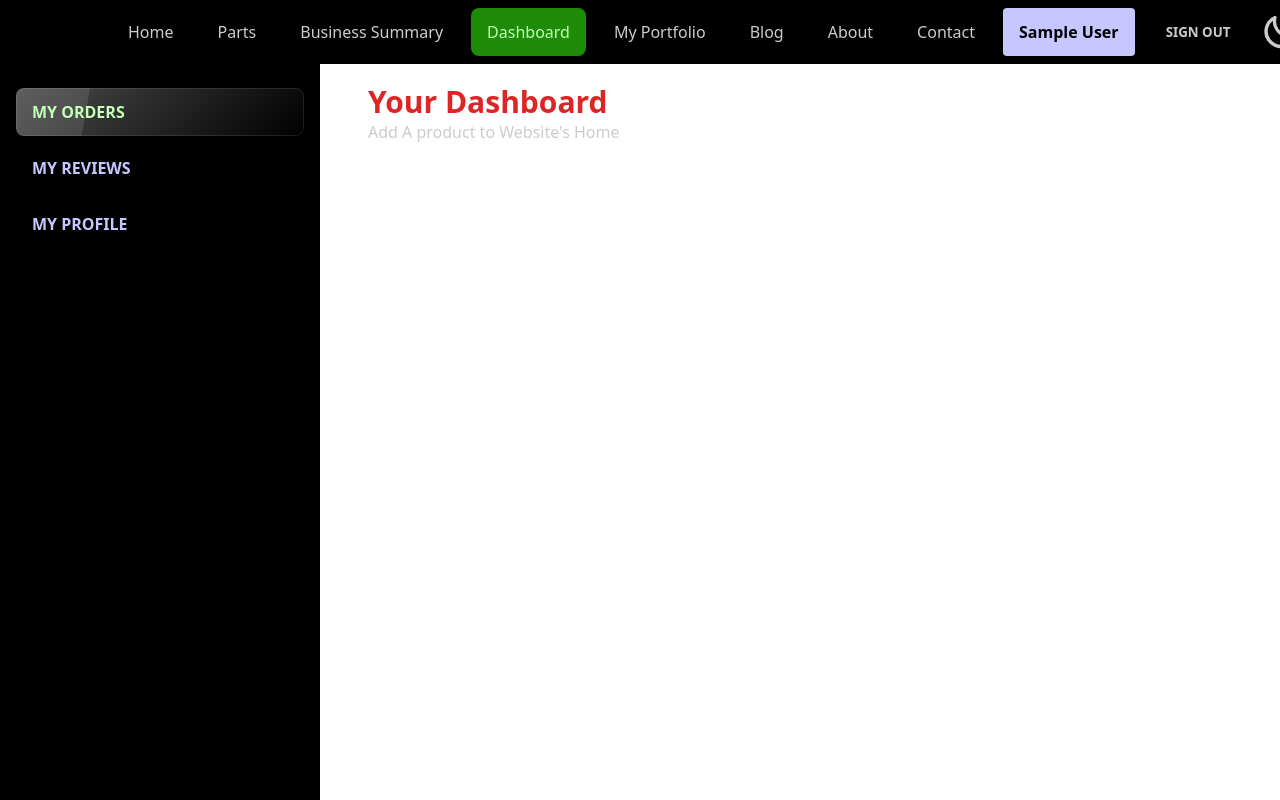
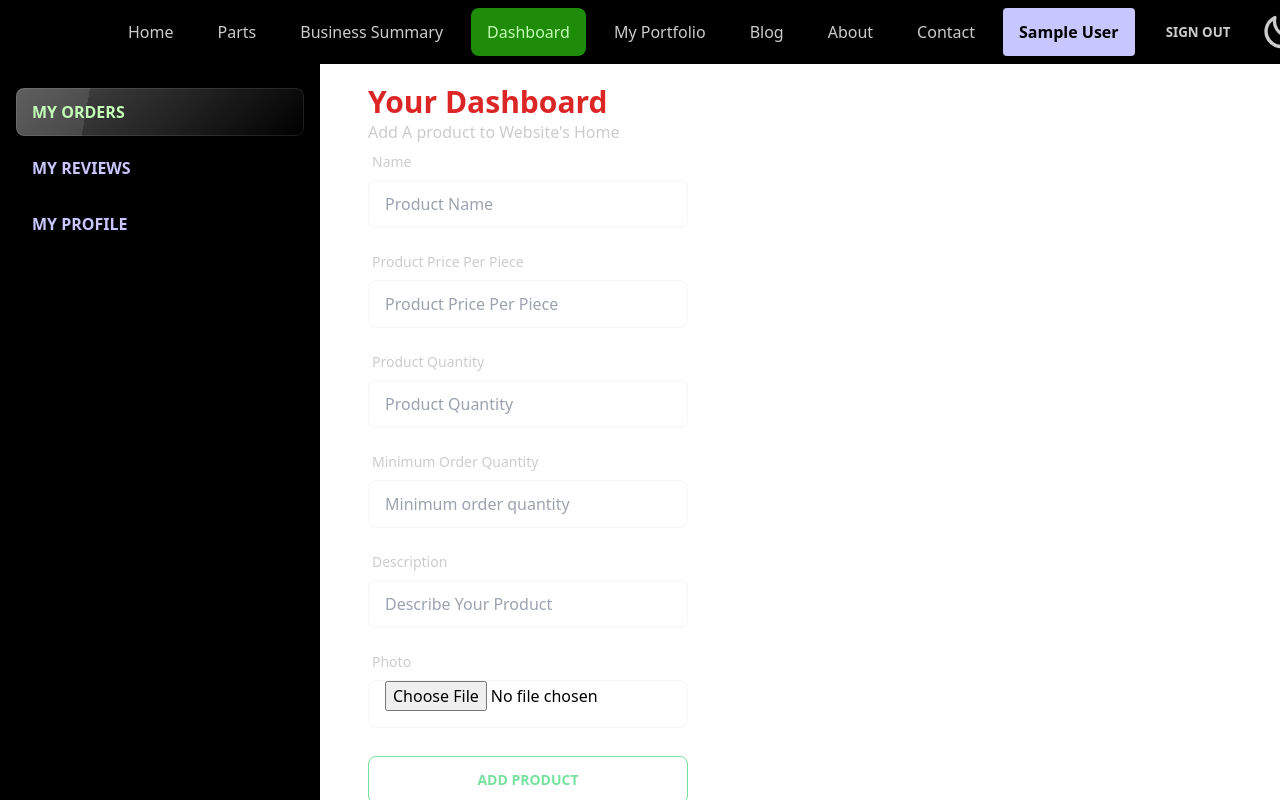
Before and after one commit to Thowhid31/manufacturer-website-client-side-assignment-12, a React (Create React App) app: page /dashboard/add-product in a window 1280 px wide. Built offline with nearby package versions, Linux system fonts and the light colour scheme; no server answers; sample sign-in values are in the browser's storage.

Commit message:
implement image with imgbb

```diff
--- a/src/Components/PurchasePage.js
+++ b/src/Components/PurchasePage.js
@@ -8,11 +8,11 @@ import { toast } from 'react-toastify';
 const PurchasePage = () => {
     const { productId } = useParams();
     const [product, setProduct] = useState({});
-    const [number, setNumber] = useState(10)
+    const [number, setNumber] = useState(0)
     const [user] = useAuthState(auth);
 
     useEffect(() => {
-        fetch(`http://localhost:5000/product/${productId}`)
+        fetch(`https://morning-sea-61188.herokuapp.com/product/${productId}`)
             .then(res => res.json())
             .then(data => setProduct(data))
 
@@ -22,11 +22,21 @@ const PurchasePage = () => {
     const incNum = () => {
         if (number < product.quantity) {
             setNumber(Number(number) + 1);
+
+        }
+        if(number > product.quantity){
+            toast.error('You cross our limit');
+
         }
     };
     const decNum = () => {
-        if (number > 10) {
+        if (number > product.minimum) {
             setNumber(number - 1);
+
+        }
+        if(number < product.minimum){
+            toast.error("Please Input Minimum value!");
+
         }
     }
 
@@ -49,7 +59,7 @@ const PurchasePage = () => {
             address: event.target.address.value
         }
 
-        fetch('http://localhost:5000/orders', {
+        fetch('https://morning-sea-61188.herokuapp.com/orders', {
             method: 'POST',
             headers: {
                 'content-type': 'application/json'
@@ -80,7 +90,7 @@ const PurchasePage = () => {
             <div className=' lg:flex flex-row'>
                 <div className='lg:flex-1 items-center'>
                     <div className="card glass m-10 p-10">
-                        <figure><img src={product.image} alt="car!" /></figure>
+                        <figure><img className='rounded' src={product.image} alt="car!" /></figure>
                         <div class="card-body ">
                             <h2 class="text-2xl uppercase font-bold">{product.name}</h2>
                             <p className='text-justify'>{product.description}</p>
@@ -107,7 +117,7 @@ const PurchasePage = () => {
 
 
 
-                        <form onSubmit={handleOrder} className='w-full text-xl text-black'>
+                        <form onSubmit={handleOrder} className='w-full text-xl text-black form-control'>
                             <label className="label">
                                 <span className="label-text font-semibold text-lg">Name</span>
                             </label>
@@ -130,7 +140,7 @@ const PurchasePage = () => {
                                 <div className="input-group-prepend">
                                     <button className="btn btn-error rounded-full" type="button" onClick={decNum}>—</button>
                                 </div>
-                                <input type="number" className="form-control w-12 text-center" value={number} onChange={handleChange} />
+                                <input type="number" className="form-control w-24 text-center" min={product.minimum} value={number} onChange={handleChange} />
                                 <div className="input-group-prepend">
                                     <button className="btn btn-success" type="button" onClick={incNum}>+</button>
                                 </div>
@@ -156,7 +166,9 @@ const PurchasePage = () => {
 
                             <br/>
 
-                            <input type="submit" value="Purchase Now" className="btn btn-accent uppercase" />
+                            <div>
+                                <input disabled={number < product.minimum || number > product.quantity} type="submit" value="Purchase Now" className="btn btn-accent uppercase w-48" />
+                            </div>
 
 
                         </form>
--- a/src/Hooks/useAdmin.js
+++ b/src/Hooks/useAdmin.js
@@ -6,7 +6,7 @@ const useAdmin = user => {
     useEffect(()=>{
         const email = user?.email;
         if(email){
-            fetch(`http://localhost:5000/admin/${email}`,{
+            fetch(`https://morning-sea-61188.herokuapp.com/admin/${email}`,{
                 method: "GET",
                 headers: {
                     'content-type': 'application/json',
--- a/src/Hooks/useToken.js
+++ b/src/Hooks/useToken.js
@@ -6,7 +6,7 @@ const useToken = user => {
         const email = user?.user?.email;
         const currentUser = {email: email}
         if(email){
-            fetch(`http://localhost:5000/user/${email}`,{
+            fetch(`https://morning-sea-61188.herokuapp.com/user/${email}`,{
                 method: "PUT",
                 headers: {
                     'content-type': 'application/json'
--- a/src/Pages/Dashboard/AddProduct.js
+++ b/src/Pages/Dashboard/AddProduct.js
@@ -1,9 +1,157 @@
 import React from 'react';
+import { useForm } from 'react-hook-form';
 
 const AddProduct = () => {
+
+    const { register, formState: { errors }, handleSubmit } = useForm();
+
+    const imageStorage_key = 'a5113089964d5e5d5c59a49191f9efa6';
+
+    const onSubmit = async data => {
+        const image = data.image[0];
+        const formData = new FormData();
+        formData.append('image',  image)
+        const url = `https://api.imgbb.com/1/upload?key=${imageStorage_key}`
+
+        fetch(url, {
+            method: 'POST',
+            body: formData
+        })
+        .then(res=> res.json())
+        .then (result => {
+            console.log('imgbb', result);
+        })
+    }
+
+
+
+
     return (
         <div>
             <h1>Add A product to Website's Home</h1>
+            <form className='h-screen' onSubmit={handleSubmit(onSubmit)}>
+
+
+
+
+
+
+                <div className="form-control w-full max-w-xs">
+                    <label className="label">
+                        <span className="label-text">Name</span>
+                    </label>
+                    <input type="text" placeholder="Product Name" className="input input-bordered w-full text-black max-w-xs"
+                        {...register("name", {
+                            required: {
+                                value: true,
+                                message: 'Name is Required'
+                            }
+                        })}
+                    />
+                    <label className="label">
+                        {errors.name?.type === 'required' && <span className="label-text-alt text-yellow-300">{errors.name.message}</span>}
+                    </label>
+                </div>
+
+
+
+                <div className="form-control w-full max-w-xs">
+                    <label className="label">
+                        <span className="label-text">Product Price Per Piece</span>
+                    </label>
+                    <input type="number" placeholder="Product Price Per Piece" className="input input-bordered w-full text-black max-w-xs"
+                        {...register("price", {
+                            required: {
+                                value: true,
+                                message: 'Product is Required'
+                            }
+                        })}
+                    />
+                    <label className="label">
+                        {errors.number?.type === 'required' && <span className="label-text-alt text-yellow-300">{errors.number.message}</span>}
+                    </label>
+                </div>
+
+
+                <div className="form-control w-full max-w-xs">
+                    <label className="label">
+                        <span className="label-text">Product Quantity</span>
+                    </label>
+                    <input type="number" placeholder="Product Quantity" className="input input-bordered w-full text-black max-w-xs"
+                        {...register("quantity", {
+                            required: {
+                                value: true,
+                                message: 'Product Quantity is Required'
+                            }
+                        })}
+                    />
+                    <label className="label">
+                        {errors.number?.type === 'required' && <span className="label-text-alt text-yellow-300">{errors.number.message}</span>}
+                    </label>
+                </div>
+
+                <div className="form-control w-full max-w-xs">
+                    <label className="label">
+                        <span className="label-text">Minimum Order Quantity</span>
+                    </label>
+                    <input type="number" placeholder="Minimum order quantity" className="input input-bordered w-full text-black max-w-xs"
+                        {...register("minimum", {
+                            required: {
+                                value: true,
+                                message: 'Minimum order quantity is Required'
+                            }
+                        })}
+                    />
+                    <label className="label">
+                        {errors.number?.type === 'required' && <span className="label-text-alt text-yellow-300">{errors.number.message}</span>}
+                    </label>
+                </div>
+
+
+                <div className="form-control w-full max-w-xs">
+                    <label className="label">
+                        <span className="label-text">Description</span>
+                    </label>
+                    <input type="text" placeholder="Describe Your Product" className="input input-bordered w-full text-black max-w-xs"
+                        {...register("description", {
+                            required: {
+                                value: true,
+                                message: 'Description is Required'
+                            }
+                        })}
+                    />
+                    <label className="label">
+                        {errors.name?.type === 'required' && <span className="label-text-alt text-yellow-300">{errors.name.message}</span>}
+                    </label>
+                </div>
+
+
+                <div className="form-control w-full max-w-xs">
+                    <label className="label">
+                        <span className="label-text">Photo</span>
+                    </label>
+                    <input type="file" className="input input-bordered w-full text-black max-w-xs"
+                        {...register("image", {
+                            required: {
+                                value: true,
+                                message: 'Image is Required'
+                            }
+                        })}
+                    />
+                    <label className="label">
+                        {errors.name?.type === 'required' && <span className="label-text-alt text-yellow-300">{errors.name.message}</span>}
+                    </label>
+                </div>
+
+
+
+
+
+
+
+
+                <input className="btn btn-outline btn-accent font-bold w-full max-w-xs mt-3" value='ADD Product' type="submit" />
+            </form>
         </div>
     );
 };
--- a/src/Pages/Dashboard/DeleteConfirmModal.js
+++ b/src/Pages/Dashboard/DeleteConfirmModal.js
@@ -6,7 +6,7 @@ const DeleteConfirmModal = ({ deletingUser, refetch, setDeletingUser }) => {
 
 
     const handleDeleteUser = (email) => {
-        fetch(`http://localhost:5000/user/${email}`,{
+        fetch(`https://morning-sea-61188.herokuapp.com/user/${email}`,{
             method: 'DELETE',
             headers: {
                 authorization: `Bearer ${localStorage.getItem('accessToken')}`
--- a/src/Pages/Dashboard/MyProfile.js
+++ b/src/Pages/Dashboard/MyProfile.js
@@ -1,46 +1,104 @@
-import React from 'react';
+import React, { useState } from 'react';
 import { useAuthState } from 'react-firebase-hooks/auth';
+import { useParams } from 'react-router-dom';
+import { toast } from 'react-toastify';
 import auth from '../../firebase.init';
 // import purchaseBG from '../../Assets/images/purchase-2.jpg'
 
-const MyProfile = () => {
 
-    const [user] = useAuthState(auth)
+
+
+const MyProfile = ({ refetch }) => {
+    const { email } = useParams();
+    const [setUserUpdate] = useState({});
+
+    const [user] = useAuthState(auth);
+
+
+
+    const handleProfile = event => {
+        event.preventDefault()
+        const profile = {
+            email: user.email,
+            education: event.target.education.value,
+            phone: event.target.phone.value,
+            address: event.target.address.value
+        }
+
+        fetch(`https://morning-sea-61188.herokuapp.com/user/update/${email}`, {
+            method: "PUT",
+            headers: {
+                'content-type': 'application/json'
+            },
+            body: JSON.stringify(profile)
+        })
+            .then(res => res.json())
+            .then(data => {
+                if (data.modifiedCount > 0) {
+                    refetch()
+                    setUserUpdate(null)
+                    toast.success('Your Info Updated')
+                }
+            })
+    }
 
     return (
-        <div className='px-12 h-screen rounded-xl' style={{
-            backgroundColor: '#B8F1B0'
-        }}>
+        <div className='rounded h-full'>
             <div>
                 <div className='text-black text-center m-5'>
                     <h1 className='p-5 text-3xl font-bold uppercase'>My Profile</h1>
                 </div>
                 <div>
-                    <div class="hero min-h-screen bg-base-200 flex justify-center items-center">
-                        <div class="hero-content flex-col lg:flex-row-reverse">
-                            <div class="flex-1 text-center lg:text-left">
+                    <div class="hero bg-base-200 flex justify-center items-center">
+                        <div class="hero-content flex-col lg:flex-row">
+
+                            <div class="card flex-shrink-0 w-full max-w-sm shadow-2xl bg-base-100">
+                                <div class="card-body flex-1">
+                                    <form onSubmit={handleProfile} className='w-full text-xl text-black form-control'>
+                                        <label className="label">
+                                            <span className="label-text font-semibold text-lg">Name</span>
+                                        </label>
+                                        <input type="text" readOnly value={user.displayName} className="input input-bordered w-full input-sm max-w-xs" />
+
+                                        <label className="label">
+                                            <span className="label-text font-semibold text-lg">Email</span>
+                                        </label>
+                                        <input type="email" readOnly value={user.email} className="input input-bordered w-full input-sm max-w-xs" />
+
+
+
+
+
+
+
+                                        <label className="label">
+                                            <span className="label-text font-semibold text-lg">Education</span>
+                                        </label>
+                                        <input type="text" name='education' className="input input-bordered w-full input-sm max-w-xs" required />
+
+                                        <label className="label">
+                                            <span className="label-text font-semibold text-lg">Address</span>
+                                        </label>
+                                        <input type="text" name='address' className="input input-bordered w-full input-sm max-w-xs" required />
+
+                                        <label className="label">
+                                            <span className="label-text font-semibold text-lg">Phone</span>
+                                        </label>
+                                        <input type="number" name='phone' className="input input-bordered w-full input-sm max-w-xs mb-4" required />
+
+                                        <br />
+
+                                        <div>
+                                            <input type="submit" value="Update Profile" className="btn btn-accent uppercase w-48" />
+                                        </div>
+
+
+                                    </form>
+                                </div>
+                            </div>
+                            <div class="flex-1 text-center lg:text-left p-5">
                                 <h1 class="text-5xl font-bold">Update Your Profile Info</h1>
                                 <p class="py-6">If you want you can Edit your Info like, address, educational qualification and phone number also.</p>
-                            </div>
-                            <div class="card flex-shrink-0 w-full max-w-sm shadow-2xl bg-base-100">
-                                <div class="card-body flex-1">
-                                    <div class="form-control">
-                                        <label class="label">
-                                            <span class="label-text">Name</span>
-                                        </label>
-                                        <input value={user?.displayName} class="input input-bordered" />
-                                    </div>
-                                    <div class="form-control">
-                                        <label class="label">
-                                            <span class="label-text">Email</span>
-                                        </label>
-                                        <input value={user?.email} placeholder="password" class="input input-bordered" />
-
-                                    </div>
-                                    <div class="form-control mt-6">
-                                        <button class="btn btn-primary">Login</button>
-                                    </div>
-                                </div>
                             </div>
                         </div>
                     </div>
--- a/src/Pages/Dashboard/UserRow.js
+++ b/src/Pages/Dashboard/UserRow.js
@@ -5,7 +5,7 @@ const UserRow = ({ user, index, refetch, setDeletingUser }) => {
     const { email, role } = user
 
     const makeAdmin = () => {
-        fetch(`http://localhost:5000/user/admin/${email}`, {
+        fetch(`https://morning-sea-61188.herokuapp.com/user/admin/${email}`, {
             method: 'PUT',
             headers: {
                 authorization: `Bearer ${localStorage.getItem('accessToken')}`
--- a/src/Pages/Home/Products.js
+++ b/src/Pages/Home/Products.js
@@ -6,7 +6,7 @@ const Products = () => {
     const [products, setProducts] = useState([]);
 
     useEffect(()=>{
-        fetch('http://localhost:5000/product')
+        fetch('https://morning-sea-61188.herokuapp.com/product')
         .then(res=> res.json())
         .then(data => setProducts(data))
     },[])
```
Also changed, not shown: src/Pages/Dashboard/Users.js (+17 -5 lines).
